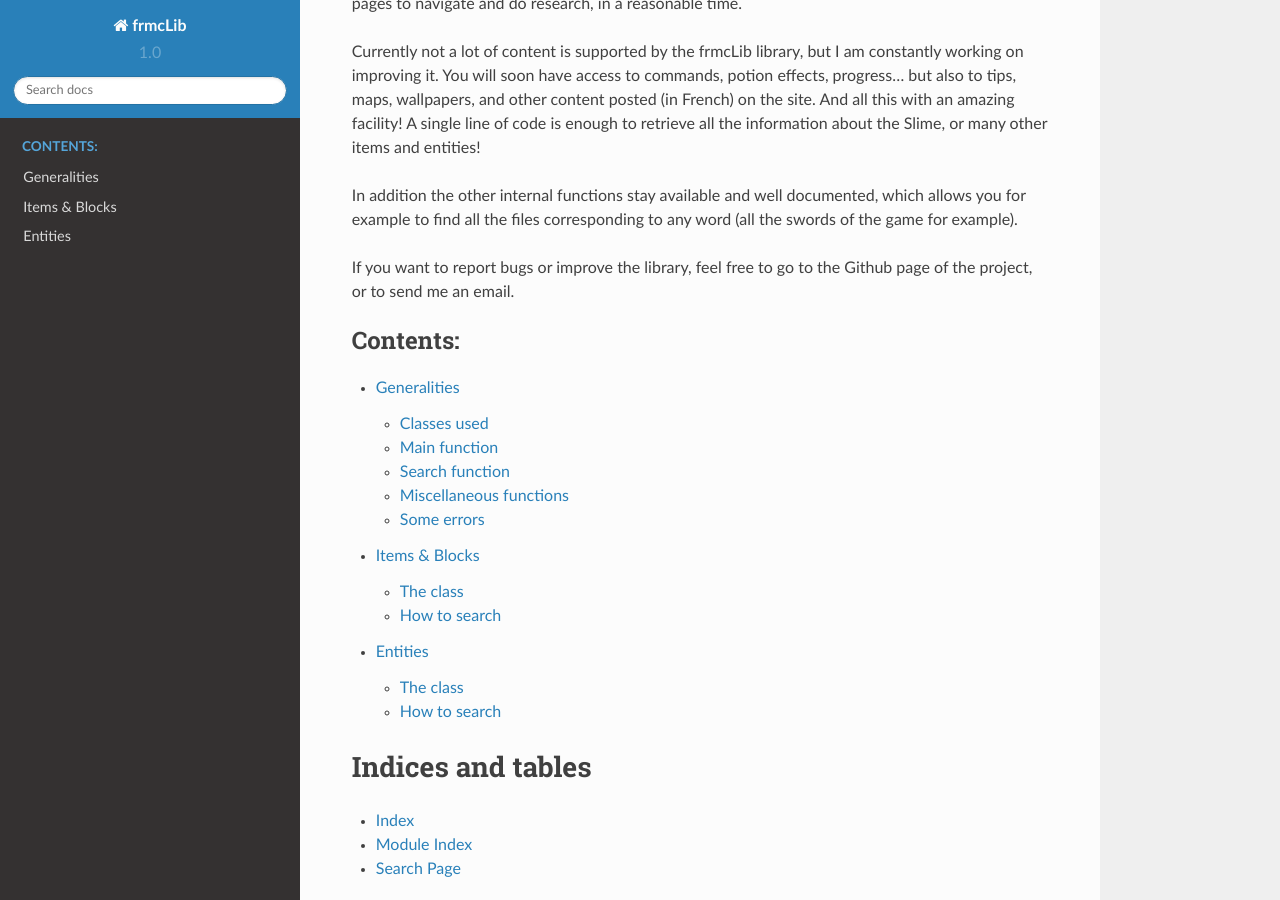
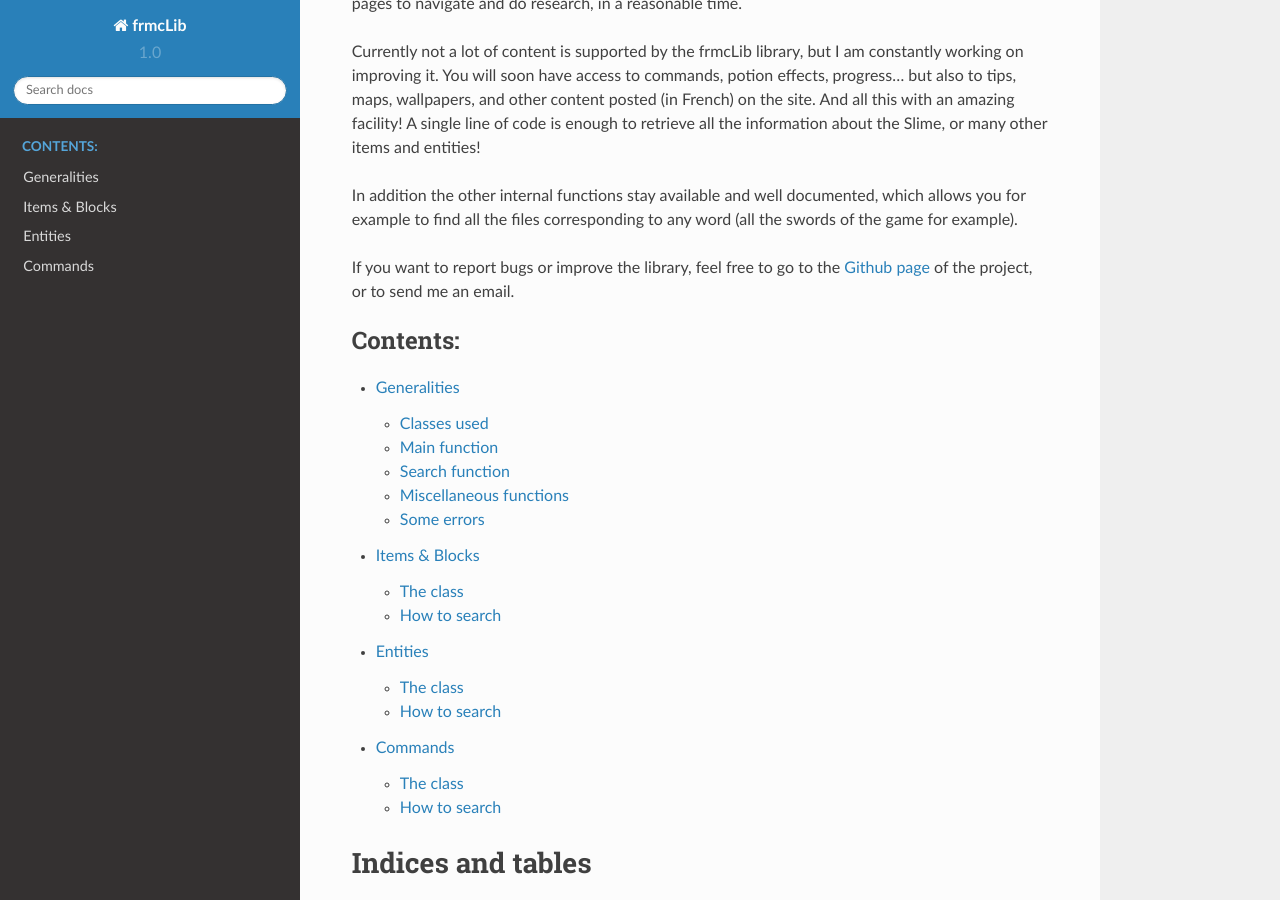
Before and after one commit to ZRunner/fr-mc-python-lib, a Sphinx documentation site: the page built from docs/index.rst, in a window 1280 px wide and 900 px high, scrolled down 264 px. Built offline with Sphinx 7.4.7 and the Read the Docs theme 2.0.0, drawn with Linux system fonts in a browser that asks for light colours; some of the changed lines change nothing that is shown.

Commit message:
Commands are soo coool

```diff
--- a/docs/index.rst
+++ b/docs/index.rst
@@ -14,7 +14,7 @@
 
 In addition the other internal functions stay available and well documented, which allows you for example to find all the files corresponding to any word (all the swords of the game for example).
 
-If you want to report bugs or improve the library, feel free to go to the Github page of the project, or to send me an email.
+If you want to report bugs or improve the library, feel free to go to the `Github page <https://github.com/ZRunner/fr-mc-python-lib>`_ of the project, or to send me an email.
 
 .. toctree::
    :maxdepth: 2
@@ -23,6 +23,7 @@
    generalities
    items
    entities
+   cmds
 
 
 Indices and tables
```
